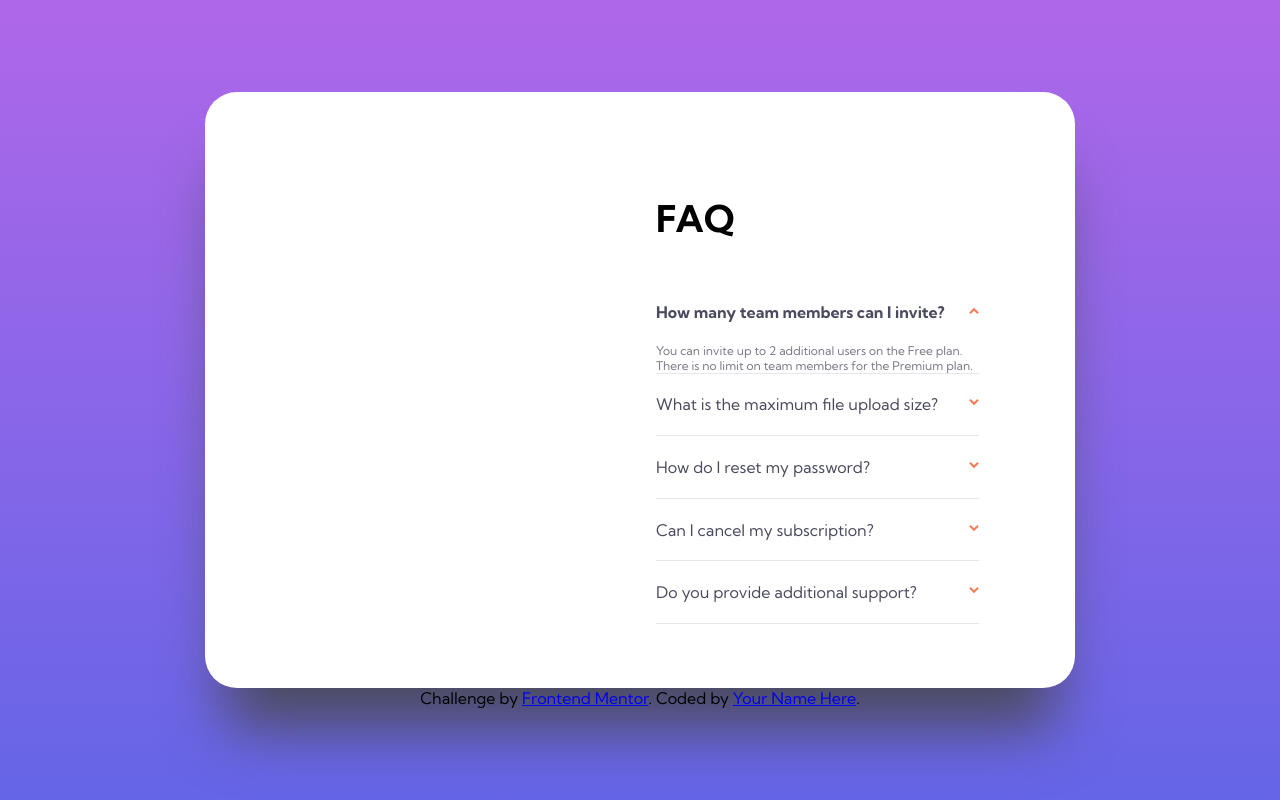
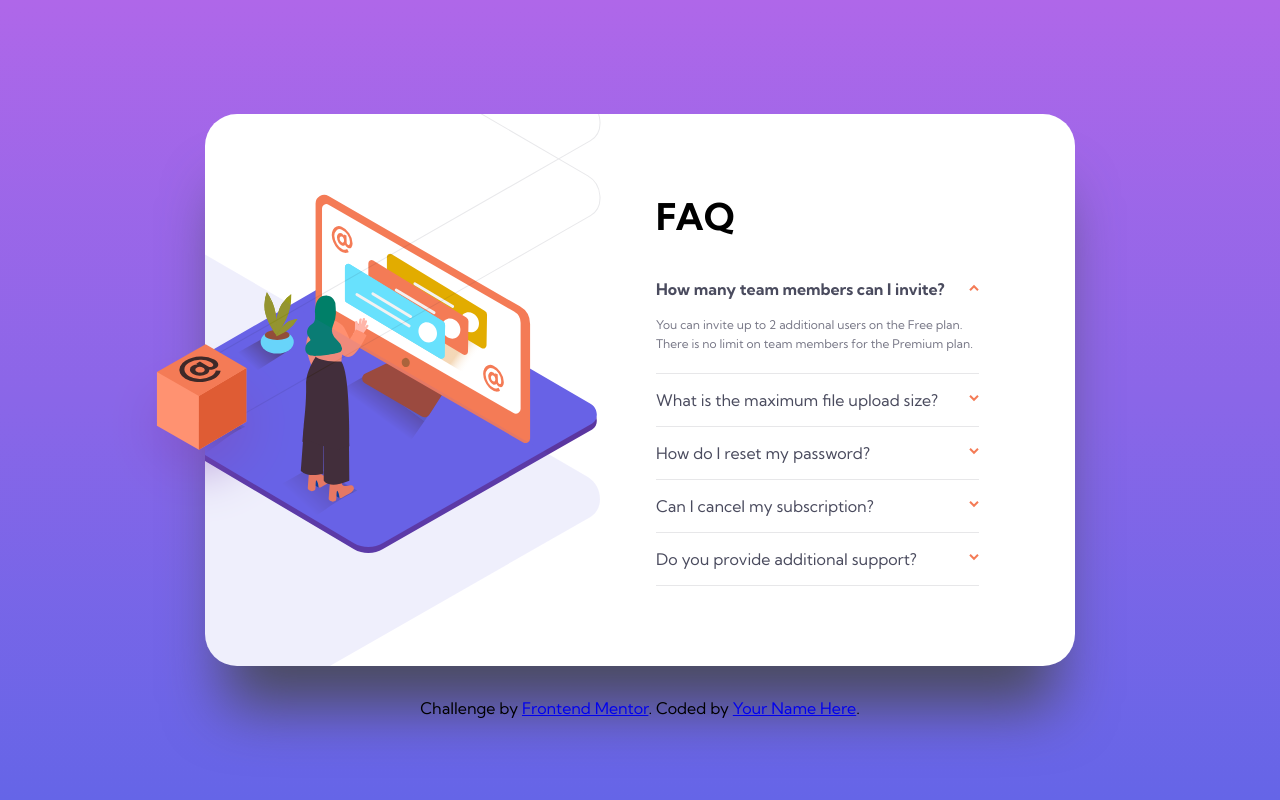
Before and after one commit to tamoroso/faq-accordion-card, a website: page index.html in a window 1280 px wide. Both pictures are taken after a click on the button "How many team members can I invite?". Drawn offline with Linux system fonts and the light colour scheme.

Commit message:
Desktop version

```diff
--- a/index.html
+++ b/index.html
@@ -13,8 +13,8 @@
 <body>
   <section class="FAQ">
     <div class="card-container">
-      <div class="card-container__image">
-        <!-- Images as background -->
+      <div class="card-container__images">
+        <img src="./images/desktop/illustration-box-desktop.svg" alt="Orange">
       </div>
       <div class="card-container__Q-A">
         <h1>FAQ</h1>
--- a/javascript/accordion.js
+++ b/javascript/accordion.js
@@ -8,15 +8,16 @@ for(i=0; i < buttons.length; i++){
         var panel = this.nextElementSibling;
         var span = this.querySelector(spanSelector);
         var arrow = this.querySelector(svgSelector);
+        console.log(panel.classList.value === "accordion__panel accordion__panel--folded");
 
-        if (panel.style.display === "block") {
+        if (panel.classList.value === "accordion__panel accordion__panel--active") {
             span.className = "";
             arrow.className.baseVal= "" ;
-            panel.style.display ="none";
+            panel.classList.replace("accordion__panel--active","accordion__panel--folded");
         } else {
             arrow.className.baseVal = "accordion__arrow--active";
             span.className = "accordion__question--active";
-            panel.style.display = "block";
+            panel.classList.replace("accordion__panel--folded","accordion__panel--active") ;
 
         }
     });
--- a/sass/base/_reset.scss
+++ b/sass/base/_reset.scss
@@ -7,6 +7,7 @@
 }
 
 body{
-    height: 100vh;
     background: linear-gradient(0deg, $gradient-color-2 0%, $gradient-color-1 100%);
+    background-repeat: no-repeat;
+    min-height: fit-content;
 }
--- a/sass/components/_accordion.scss
+++ b/sass/components/_accordion.scss
@@ -1,4 +1,4 @@
-@use '../utils/variables' as *;
+    @use '../utils/variables' as *;
 @use '../base/typography' as *;
 
 .accordion{
@@ -7,7 +7,15 @@
     &> div{
     display: flex;
     justify-content: space-between;
-    padding: 1.3rem 0;
+    padding: 1rem 0;
+    }
+    &__panel{
+        overflow: hidden;
+        transition: opacity 600ms ease-in-out, max-height 700ms ease-in-out, transform 600ms ease-in-out;
+        & p{
+            padding-bottom: 1.2rem;
+            line-height: 1.2rem;
+        }
     }
 }
 
@@ -17,8 +25,23 @@
     background: $divider-color;
 }
 
-.accordion__panel--folded{
-    display: none;
+.accordion__panel{
+    &--active{
+        transform-origin: top center;
+        transform: scaleY(1);
+        opacity: 1;
+        max-height: 1000px;
+    }
+    &--folded{
+        transform-origin: top center;
+        transform: scaleY(0);
+        max-height:0;
+        opacity: 0;
+    }
+}
+
+.accordion>div>.accordion__question>span{
+    transition: all ease-in-out 250ms;
 }
 
 .accordion:hover>div>.accordion__question>span{
--- a/sass/components/_faq-card-container.scss
+++ b/sass/components/_faq-card-container.scss
@@ -2,18 +2,30 @@
 
 .card-container{
     display: flex;
-    min-height: 65%;
+    align-items: center;
+    justify-content: center;
+    min-height: 70%;
     width: 68%;
     background: white;
     border-radius: 2em;
     box-shadow: 0px 60px 60px -20px $neutral-text-color-1;
-    padding: 4em 5em;
-    &__Q-A, &__image{
+    padding: 5em 5em;
+    margin: 2em 0;
+    background-image: url("../../images/desktop/bg-pattern-desktop.svg"), url("../../images/desktop/illustration-woman-online-desktop.svg");
+    background-repeat: no-repeat, no-repeat;
+    background-position: -570px -290px, -80px 80px;
+    &__Q-A, &__images{
         width: 50%;
         padding: 0 1em;
-        margin: 2.5em 0 auto 0;
+        margin: auto 0;
     }
     & h1{
-        padding-bottom: 2.5rem;
+        padding-bottom: 1.5rem;
+    }
+    &__images img{
+        position: relative;
+        right: 195px;
+        top: 50%;
+        transform: translateY(25%);
     }
 }
--- a/sass/pages/_faq-page.scss
+++ b/sass/pages/_faq-page.scss
@@ -32,7 +32,8 @@ button{
 .FAQ{
     display: flex;
     flex-direction: column;
-    height: 100%;
+    min-height: 100vh;
+    height: fit-content;
     width: 100%;
     justify-content: center;
     align-items: center;
```
Also changed, not shown: css/style.css, 1 other file.
